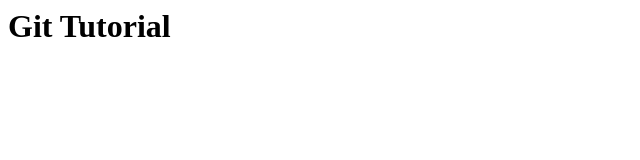
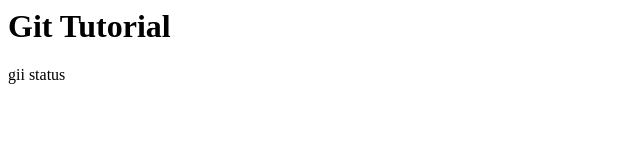
Before and after one commit to RyoShinya/git_tutorial, a plain HTML site: page index.html in a window 1280 px wide. Shown: the full height of the page, 0-640 px from the left. Drawn offline with Linux system fonts and the light colour scheme.

Commit message:
git statusコマンドを追記

```diff
--- a/index.html
+++ b/index.html
@@ -1 +1,2 @@
 <h1>Git Tutorial</h1>
+<p>gii status</p>
```
